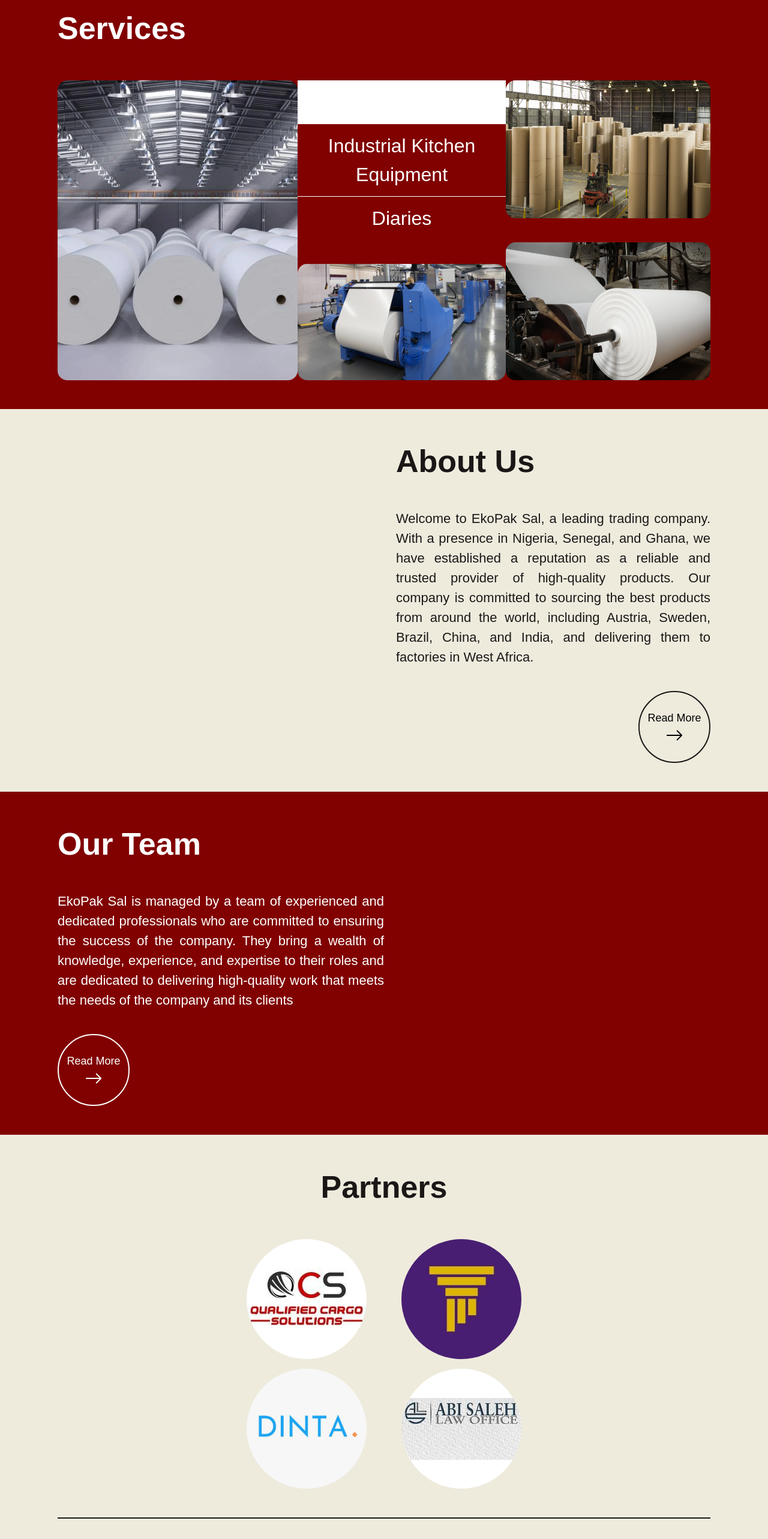
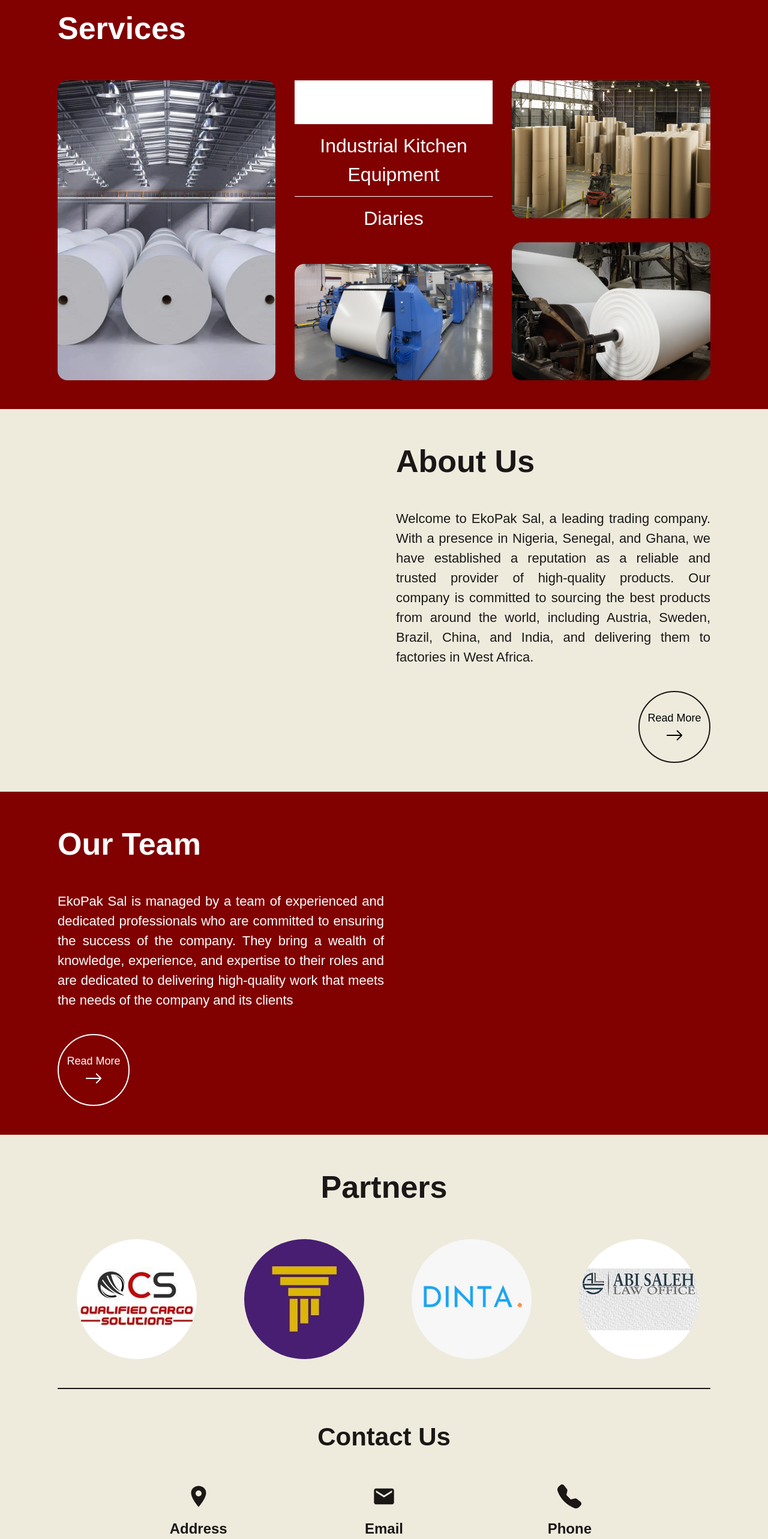
Before and after one commit to HSB1897/ekopakl, a React (Create React App) app in the folder client/: page / in a window 1280 px wide. Shown: the part 840-3406 px from the top of the page at 60% size. Built offline with nearby package versions, Linux system fonts and the light colour scheme.

Commit message:
client: fixed main page services section responsiveness

```diff
--- a/client/src/pages/Home/Partners.jsx
+++ b/client/src/pages/Home/Partners.jsx
@@ -7,7 +7,7 @@ const Partners = () => {
   return (
     <Container className='bg-secondary' id='partners'>
         <Headline className='text-navy text-center'>Partners</Headline>
-        <div className='grid gap-12 lg:gap-4 2xl:w-[1100px] lg:w-[500px] m-auto 2xl:grid-cols-4 lg:grid-cols-2 grid-cols-1 items-center justify-center w-full mt-12'>
+        <div className='grid gap-12 lg:gap-4 xl:w-[1100px] lg:w-[500px] m-auto xl:grid-cols-4 md:grid-cols-2 grid-cols-1 items-center justify-center w-full mt-12'>
           <img src={images.qcsLogo} className='m-auto w-[200px] h-[200px] rounded-full ' alt="" />
           <img src={images.bankByblosLogo} className='m-auto w-[200px] h-[200px] rounded-full ' alt="" />
           <img src={images.dintaLogo} className='m-auto w-[200px] h-[200px] rounded-full ' alt="" />
--- a/client/src/pages/Home/Services.jsx
+++ b/client/src/pages/Home/Services.jsx
@@ -7,7 +7,7 @@ const Services = () => {
 
   const [isSmallScreen, setIsSmallScreen] = useState(false);
   const [service, setService] = useState("paper");
-  const serviceNameClass = 'text-white text-[32px] hover:bg-white hover:text-primary-100 duration-200 select-none cursor-pointer py-3';
+  const serviceNameClass = 'text-white xl:text-[32px] text-[28px] hover:bg-white hover:text-primary-100 duration-200 select-none cursor-pointer py-3';
   const serviceNameSmallScreenClass = 'text-white text-[24px] hover:bg-white hover:text-primary-100 duration-200 select-none cursor-pointer py-3';
 
   const handleResize = () => {
@@ -29,9 +29,9 @@ const Services = () => {
       <Container id='services'>
             <Headline className='text-white'>Services</Headline>
             <div className='flex mt-12 justify-between'>
-              <img src={service==="paper" ? images.paperServices1 : service==="restaurant" ? images.restaurantServices1 : service==="diaries" ? images.diariesServices1 : null} alt="" className='h-[500px] w-[400px] object-cover rounded-2xl' />
-              <div className='flex flex-col gap-10'>
-                 <div className='flex flex-col text-center'>
+              <img src={service==="paper" ? images.paperServices1 : service==="restaurant" ? images.restaurantServices1 : service==="diaries" ? images.diariesServices1 : null} alt="" className='xl:h-[500px] h-[400px] w-1/3 object-cover rounded-2xl' />
+              <div className='flex flex-col gap-10 w-1/3 mx-8'>
+                 <div className='flex flex-col text-center w-full'>
                     <h2 className={service==='paper' ? serviceNameClass + ' bg-white text-primary-100' : serviceNameClass} onClick={() => setService("paper")}>Industry Paper</h2>
                     <div className='w-full h-[1px] bg-white'></div>
                     <h2 className={service==='restaurant' ? serviceNameClass + ' bg-white text-primary-100' : serviceNameClass} onClick={() => setService("restaurant")}>Industrial Kitchen Equipment</h2>
@@ -40,9 +40,9 @@ const Services = () => {
                  </div>
                  <div className={`${service} w-full bg-cover bg-center bg-no-repeat flex-1 bg-white rounded-2xl`}></div>
               </div>
-              <div className='flex flex-col h-[500px]'>
-                  <img src={service==="paper" ? images.paperServices3 : service==="restaurant" ? images.restaurantServices3 : service==="diaries" ? images.diariesServices3 : null}  alt="" className='w-[400px] object-cover mb-10 h-1/2 rounded-2xl' />
-                  <img src={service==="paper" ? images.paperServices4 : service==="restaurant" ? images.restaurantServices4 : service==="diaries" ? images.diariesServices4 : null}  alt="" className='w-[400px] object-cover h-1/2 rounded-2xl' />
+              <div className='flex flex-col xl:h-[500px] h-[400px] w-1/3'>
+                  <img src={service==="paper" ? images.paperServices3 : service==="restaurant" ? images.restaurantServices3 : service==="diaries" ? images.diariesServices3 : null}  alt="" className=' object-cover flex-1 mb-10 h-1/2 rounded-2xl' />
+                  <img src={service==="paper" ? images.paperServices4 : service==="restaurant" ? images.restaurantServices4 : service==="diaries" ? images.diariesServices4 : null}  alt="" className=' object-cover flex-1 h-1/2 rounded-2xl' />
               </div>
             </div>
       </Container>
```
